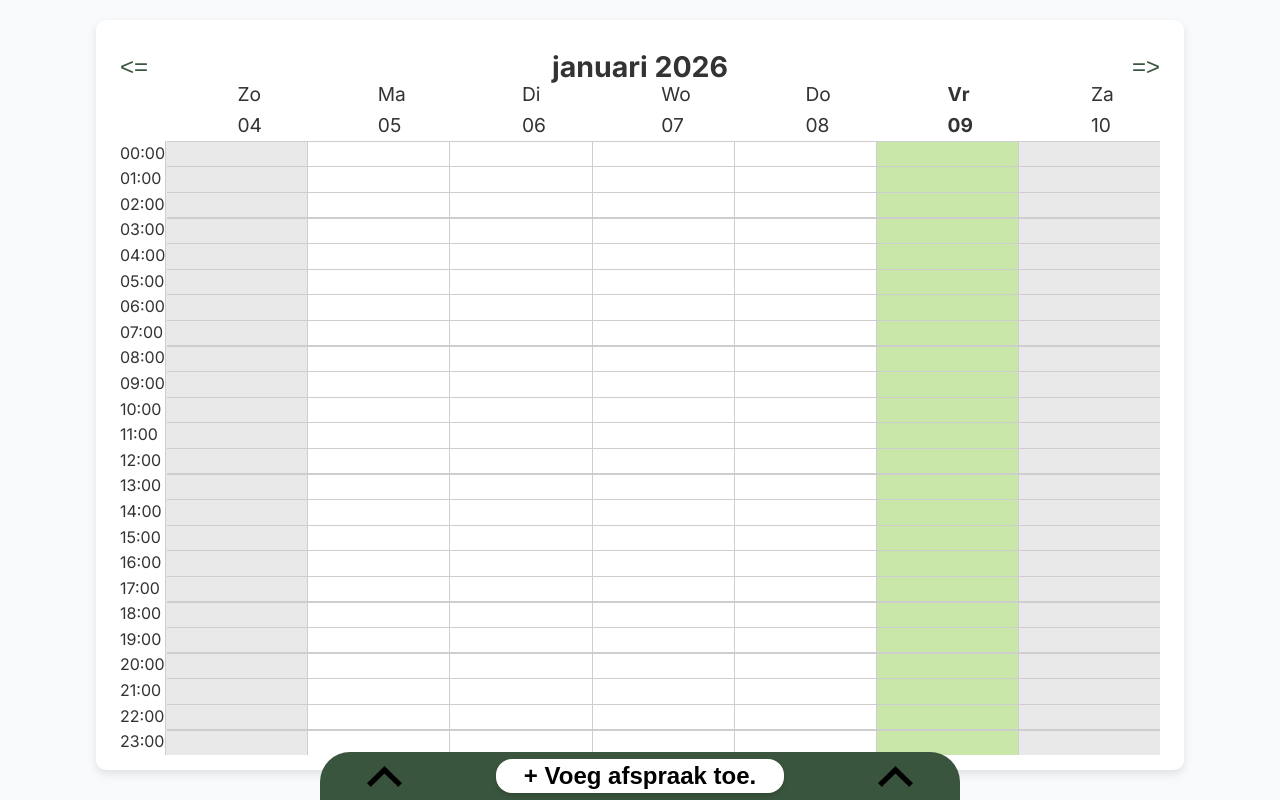
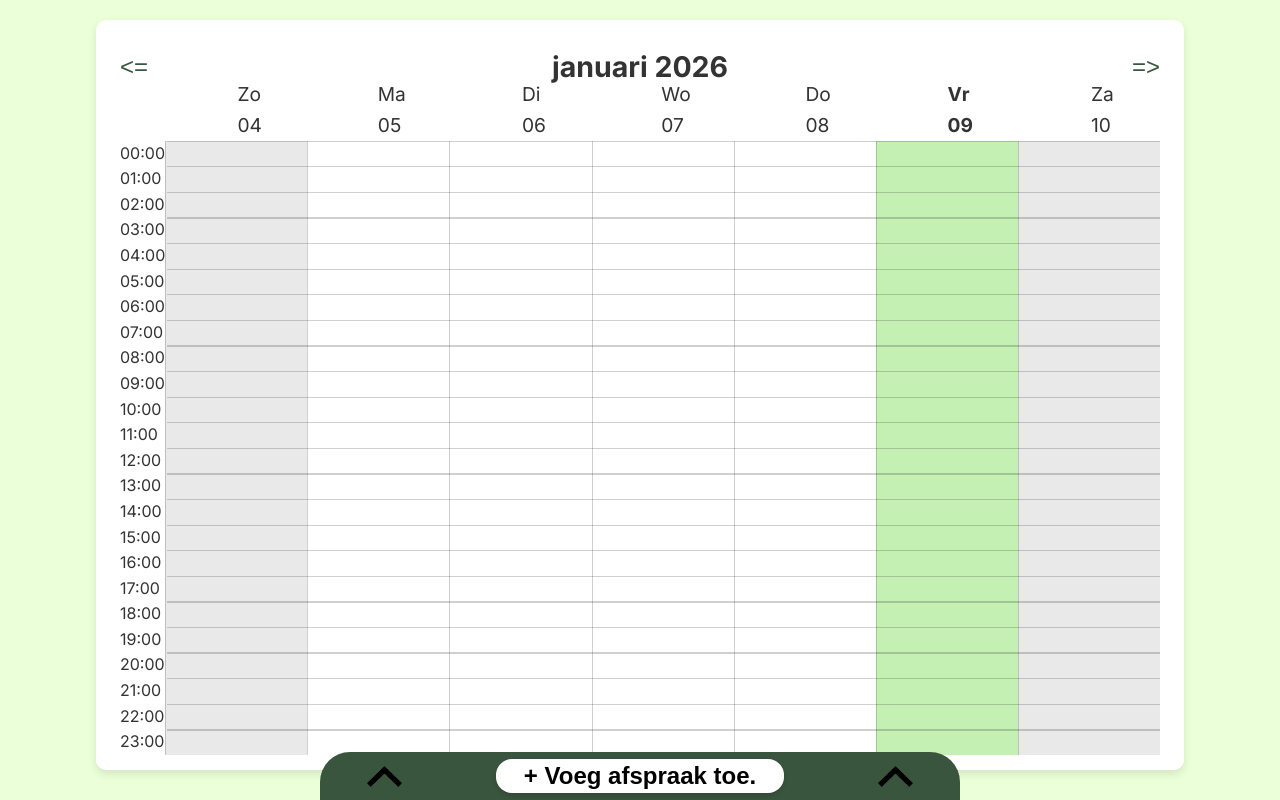
Before and after one commit to fszzl21/Het-Digitale-Erf, a PHP site: page / in a window 1280 px wide. Run offline with PHP 8.4, Linux system fonts and the light colour scheme; data that the repository does not hold is empty.

Commit message:
Kleuren/Thema geupdatet

```diff
--- a/GoogleAgendaCloneM/style.css
+++ b/GoogleAgendaCloneM/style.css
@@ -1,8 +1,9 @@
 :root {
   --primary: #AFE378;
-  --primary-light: #C8E7A8;
+  --primary-light: #c4f0b3;
   --primary-dark: #3A553E;
-  --background: #F9FaFB;
+  --background: #ebffd8;
+  --calendar-background: #ffff;
   --success: #d1fae5;
   --success-text: #065f46;
   --error: #fee2e2;
@@ -29,7 +30,7 @@ body {
   max-width: 90vw;
   height: 90vh;
   margin: 20px auto;
-  background-color: white;
+  background-color: var(--calendar-background);
   padding: 1.5rem;
   border-radius: 10px;
   display: flex;
@@ -103,7 +104,7 @@ body {
   display: flex;
   flex-direction: column;
 
-  border: 1px solid #cecece;
+  border: 1px solid #24242436;
   border-top: none;
   border-bottom: none;
   border-right: none;
@@ -173,7 +174,7 @@ body {
   height: 0.08rem;
   right: 0px;
 
-  background: #cecece;
+  background: #24242436;
 
   z-index: 10;
 }
```
